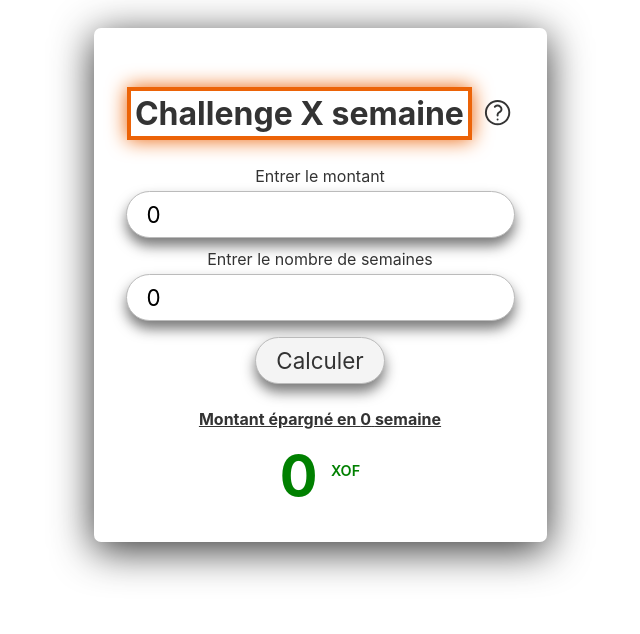
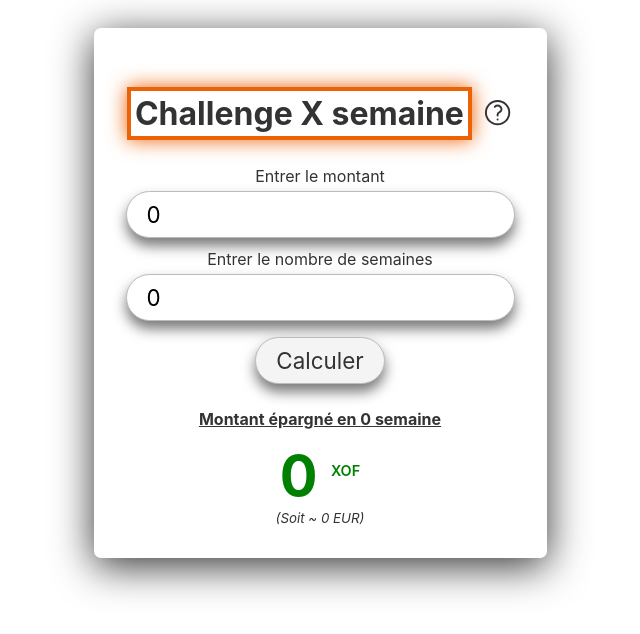
Before and after one commit to juslin03/epargne-calculator, a Svelte app: page / in a window 1280 px wide. Both pictures are taken after a click on the button "Calculer". Shown: the top 634 px of the page, without its empty margins (320-960 px from the left). Built offline with nearby package versions, Linux system fonts and the light colour scheme; no server answers.

Commit message:
Feat: API for conversion in Euro

```diff
--- a/src/App.svelte
+++ b/src/App.svelte
@@ -1,15 +1,24 @@
 <script>
 	import { fly } from 'svelte/transition';
+	import { onMount } from 'svelte/internal';
 	import Modal from './Modal.svelte';
 	let montant = 0, n = 0, somme = 0, hasCalculated = false, note = false, showModal = false;
-	function calculer () {
+	let rateData, totalToConvert = 0;
+	let montantEnEuro = 0;
+	async function calculer () {
 		somme = 0;
 		for(let i = 1; i <= n; i++) {
 			somme = somme + (montant * i)
 		}
+		totalToConvert = somme;
 		somme = somme.toString();
 		somme = chunkRight(somme).join('.');
 		hasCalculated = true;
+		if (hasCalculated) {
+			let response = await fetch(`https://api.getgeoapi.com/v2/currency/convert?api_key=0986567706a51ddcab3d67b8a0d58b210db512fe&from=XOF&to=EUR&amount=${totalToConvert}&format=json`);
+			const { rates } = await response.json();
+			montantEnEuro = rates['EUR']?.rate_for_amount;
+		}
 	}
 
 	function chunkRight (str, size = 3) {
@@ -37,6 +46,7 @@ function handleMouseLeave() {
 function handleClick() {
 	showModal = true;
 }
+
 </script>
 
 <section>
@@ -59,9 +69,11 @@ function handleClick() {
 		<button on:click={calculer}>Calculer</button>
 		{#if hasCalculated}
 			<div in:fly={{ y: 100, duration: 1000 }}>
-			<h2 style='text-decoration: underline; font-size: 1rem;'>Montant épargné en {n} {n > 1 ? 'semaines' : 'semaine'}</h2>
-			<strong class="somme">{somme} <sup>XOF</sup></strong>
-		</div>
+				<h2 style='text-decoration: underline; font-size: 1rem;'>Montant épargné en {n} {n > 1 ? 'semaines' : 'semaine'}</h2>
+				<strong class="somme">{somme} <sup>XOF</sup></strong>
+				<!-- <div>{JSON.stringify(rateData)}</div> -->
+				<small class="italic">(Soit ~ {Math.floor(montantEnEuro)} EUR)</small>
+			</div>
 		{/if}
 	</div>
 
@@ -83,7 +95,9 @@ function handleClick() {
 </section>
 
 <style>
-
+	.italic {
+		font-style: italic;
+	}
 	.w-6 {
 		width: 1.95rem;
 	}
```
